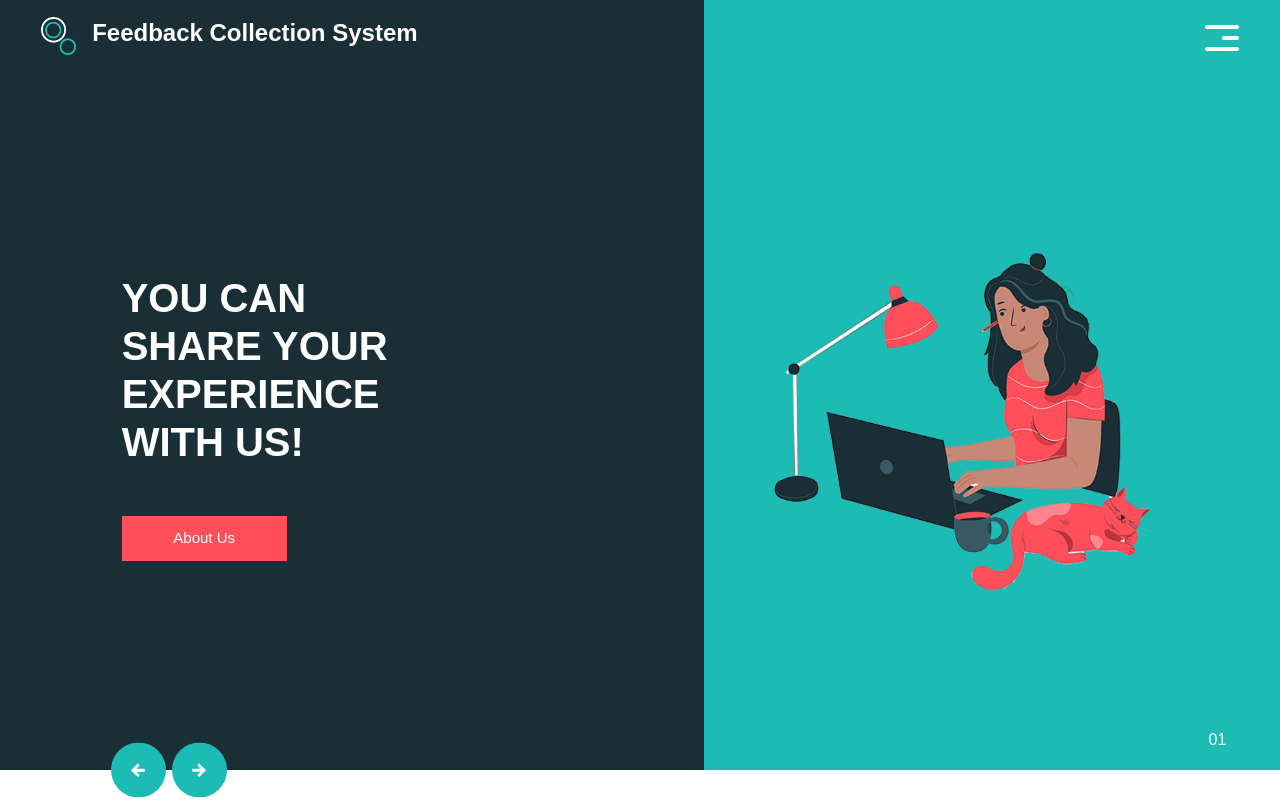
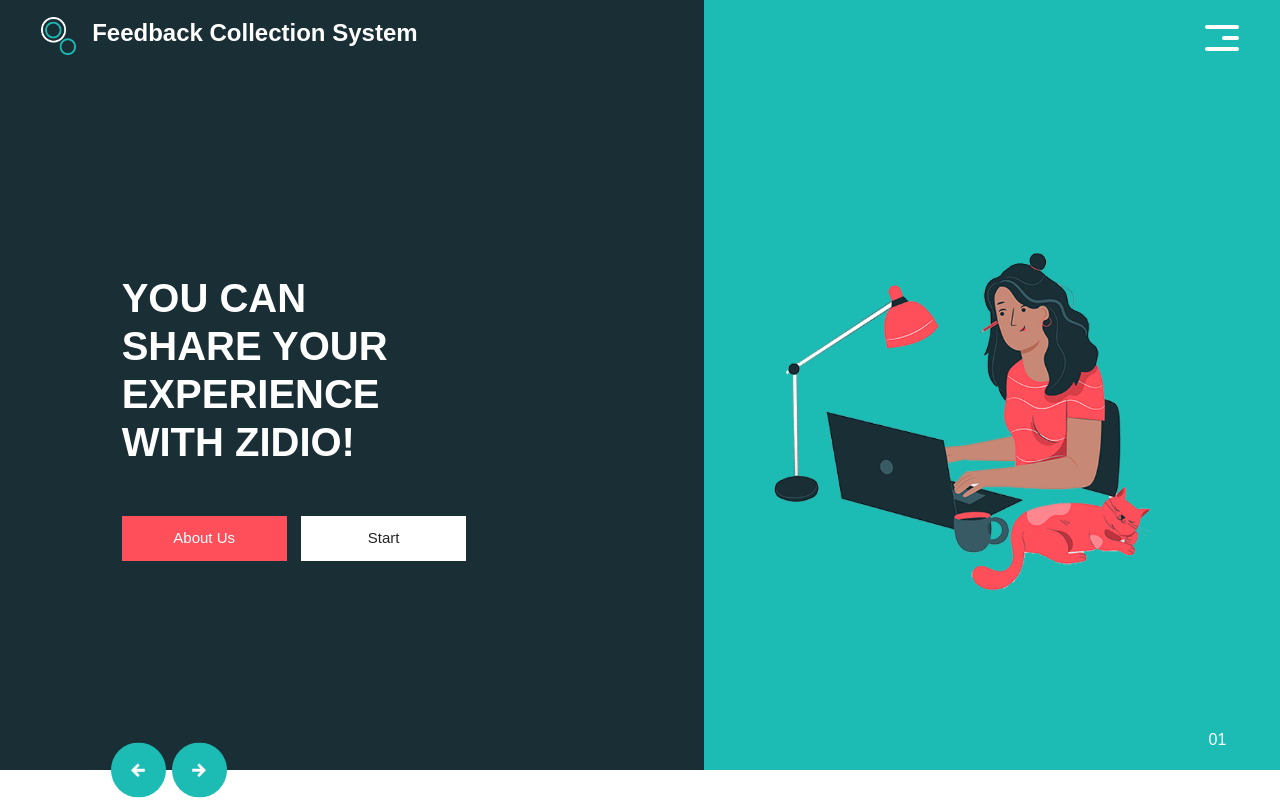
Before and after one commit to sarathnakka/Zidio-Feedback_Collection_System, a React (Vite) app in the folder client/: page / in a window 1280 px wide. Shown: the top 800 px of the page. Built offline with nearby package versions, Linux system fonts and the light colour scheme.

Commit message:
Update Home.jsx

```diff
--- a/client/src/components/Home.jsx
+++ b/client/src/components/Home.jsx
@@ -192,7 +192,7 @@
                         <h1>
                           You Can <br />
                           Share Your Experience <br />
-                          With Us!
+                          With Zidio!
                         </h1>
                         <p>
 
@@ -200,6 +200,9 @@
                         <div className="btn-box">
                           <a href="#about_section layout_padding" className="btn-1">
                             About Us
+                          </a> &nbsp;
+                          <a href="/login" className="btn-2">
+                            Start
                           </a>
                         </div>
                       </div>
```
